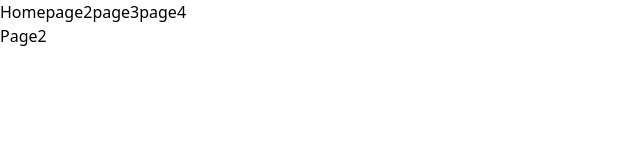
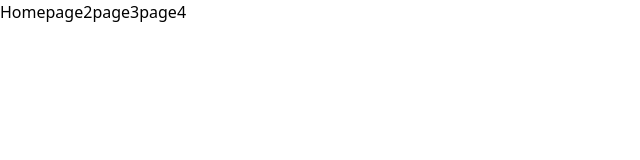
Before and after one commit to virkan91/exzam-5, a React (Vite) app: page /page-2 in a window 1280 px wide. Shown: the top 160 px of the page, without its empty margins (0-640 px from the left). Built offline with nearby package versions, Linux system fonts and the light colour scheme.

Commit message:
delete import

```diff
--- a/src/pages/page-2/Page2.jsx
+++ b/src/pages/page-2/Page2.jsx
@@ -3,7 +3,16 @@ import "./page2.css"
 
 const Page2 = () => {
   return (
-    <div>Page2</div>
+    <div>
+
+      <section className=" py-[20px]">
+        <div className="container">
+          <div>
+
+          </div>
+        </div>
+        </section>
+    </div>
   )
 }
 
--- a/src/pages/page-2/page2.css
+++ b/src/pages/page-2/page2.css
@@ -0,0 +1,8 @@
+
+
+.container{
+    max-width: 1366px;
+    padding-left: 20px;
+    padding-right: 20px;
+    margin: 0 auto;
+}
```
Also changed, not shown: src/App.jsx (+14 -13 lines).
